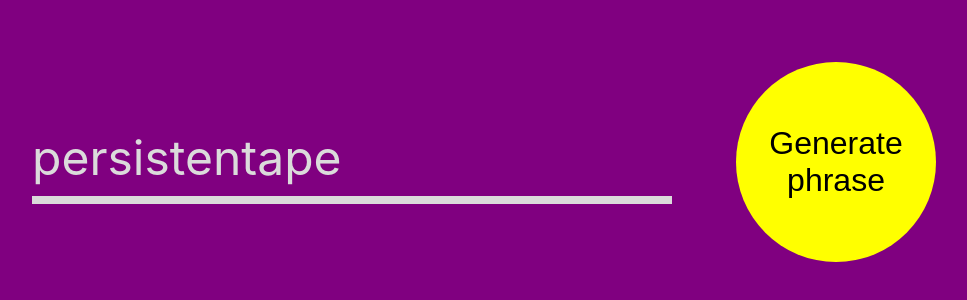
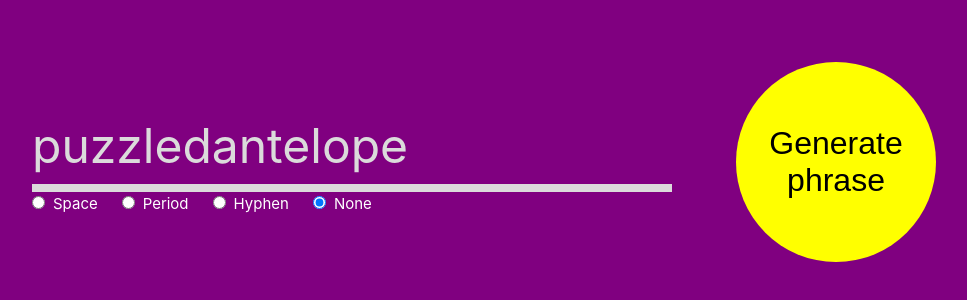
Before and after one commit to jacobbli/descriptive-animals, a Vue app: page / in a window 1280 px wide. Shown: the part 238-538 px from the top of the page, without its empty margins (156-1123 px from the left). Built offline with nearby package versions, Linux system fonts and the light colour scheme.

Commit message:
Add separator options

```diff
--- a/src/components/PhraseGenerator.vue
+++ b/src/components/PhraseGenerator.vue
@@ -142,7 +142,6 @@ const adjectives = [
   "Quick",
   "Quiet",
   "Quirky",
-  "Questionable",
   "Reliable",
   "Responsible",
   "Rich",
@@ -184,6 +183,7 @@ const adjectives = [
 
 const animals = [
   "Alligator",
+  "Alpaca",
   "Antelope",
   "Ape",
   "Armadillo",
@@ -251,6 +251,7 @@ const animals = [
   "Moose",
   "Mule",
   "Opossum",
+  "Orca",
   "Ostrich",
   "Otter",
   "Owl",
@@ -280,7 +281,6 @@ const animals = [
   "Toad",
   "Turkey",
   "Turtle",
-  "Wallaby",
   "Walrus",
   "Wasp",
   "Weasel",
@@ -294,6 +294,7 @@ const animals = [
 
 const chosenAdjective = ref('adjective')
 const chosenAnimal = ref('animal')
+const chosenSeparator = ref('')
 
 onMounted(() => getPhrase())
 
@@ -310,9 +311,32 @@ function getRandomIndex(listLength) {
 
 <template>
   <div class="phraseGenerator__container">
-    <div class="phraseGenerator__phrase">
-      {{ chosenAdjective }}{{ chosenAnimal }}
+    <div>
+      <div class="phraseGenerator__phrase">
+        {{ chosenAdjective }}{{ chosenSeparator }}{{ chosenAnimal }}
+      </div>
+      <div class="phraseGenerator__separatorOptions">
+        <span>
+          <input type="radio" id="radioButton__space" name="separator" value=" " v-model="chosenSeparator" />
+          <label for="radioButton__space">Space</label>
+        </span>
+        <span>
+
+          <input type="radio" id="radioButton__period" name="separator" value="." v-model="chosenSeparator" />
+          <label for="radioButton__period">Period</label>
+        </span>
+        <span>
+          <input type="radio" id="radioButton__hyphen" name="separator" value="-" v-model="chosenSeparator" />
+          <label for="radioButton__hyphen">Hyphen</label>
+        </span>
+        <span>
+          <input type="radio" id="radioButton__none" name="separator" value="" v-model="chosenSeparator" />
+          <label for="radioButton__none">None</label>
+        </span>
+      </div>
     </div>
+
+    <br>
     <button @click="getPhrase">Generate phrase</button>
   </div>
 </template>
@@ -321,7 +345,7 @@ function getRandomIndex(listLength) {
 .phraseGenerator__container {
   width: 100%;
   display: flex;
-  gap: 4rem;
+  gap: 2rem;
   align-items: center;
   justify-content: center;
 }
@@ -332,6 +356,16 @@ function getRandomIndex(listLength) {
 
   color: rgb(219, 219, 219);
   border-bottom: 8px solid rgb(219, 219, 219);
+}
+
+.phraseGenerator__separatorOptions {
+  display: flex;
+  gap: 24px;
+  color: white;
+
+  input {
+    margin-right: 8px;
+  }
 }
 
 button {
```
